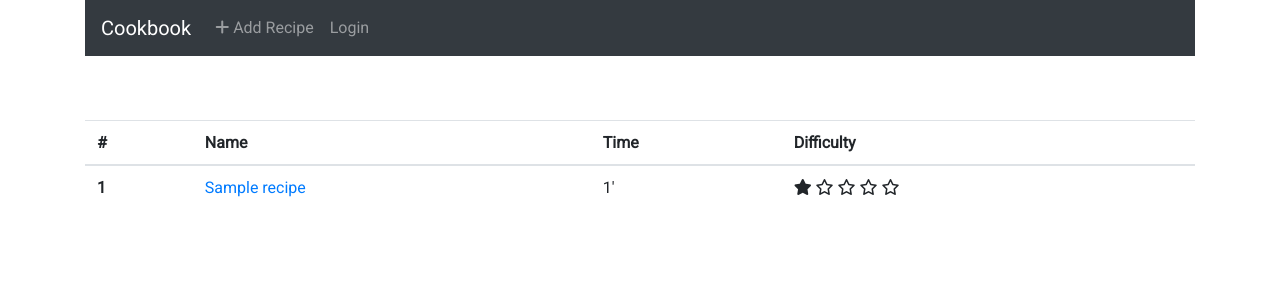
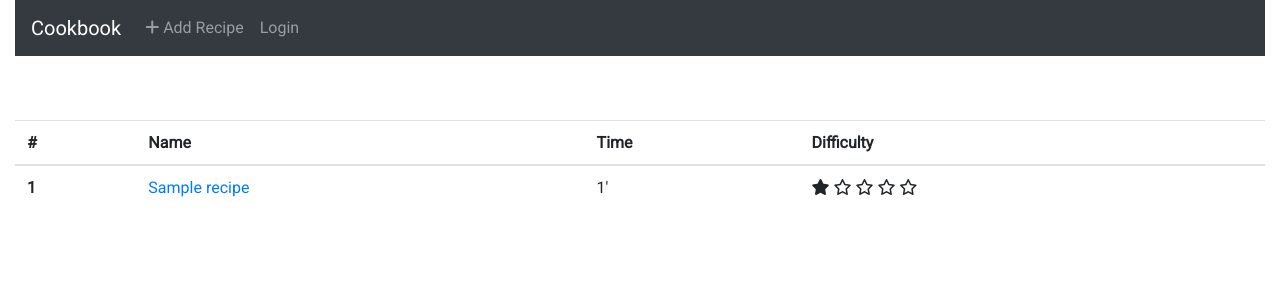
Before and after one commit to pgarr/dinner-roulette, a Flask app: page / in a window 1280 px wide. Shown: the top 300 px of the page. Run offline with Flask 2, Linux system fonts and the light colour scheme; tables that the repository leaves empty hold one stand-in row (values such as "Sample post"); parts of the project's set-up code (start-up, migrations or seed data) failed here and were passed over; some libraries are stand-ins or nearby versions.

Commit message:
container switched to container-fluid

```diff
--- a/flask-app/app/templates/auth/login.html
+++ b/flask-app/app/templates/auth/login.html
@@ -1,7 +1,7 @@
 {% extends "base.html" %}
 
 {% block content %}
-    <div class="container">
+    <div class="container-fluid">
         <div class="row header-top-margin">
             <div class="col-12">
                 <h1>{{ _('Sign In') }}</h1>
--- a/flask-app/app/templates/auth/register.html
+++ b/flask-app/app/templates/auth/register.html
@@ -1,7 +1,7 @@
 {% extends "base.html" %}
 
 {% block content %}
-    <div class="container">
+    <div class="container-fluid">
         <div class="row header-top-margin">
             <div class="col-12">
                 <h1>{{ _('Register') }}</h1>
--- a/flask-app/app/templates/auth/reset_password.html
+++ b/flask-app/app/templates/auth/reset_password.html
@@ -1,7 +1,7 @@
 {% extends "base.html" %}
 
 {% block content %}
-    <div class="container">
+    <div class="container-fluid">
         <div class="row header-top-margin">
             <div class="col-12">
                 <h1>{{ _('Reset Your Password') }}</h1>
--- a/flask-app/app/templates/auth/reset_password_request.html
+++ b/flask-app/app/templates/auth/reset_password_request.html
@@ -1,7 +1,7 @@
 {% extends "base.html" %}
 
 {% block content %}
-    <div class="container">
+    <div class="container-fluid">
         <div class="row header-top-margin">
             <div class="col-12">
                 <h1>{{ _('Reset Password') }}</h1>
--- a/flask-app/app/templates/base.html
+++ b/flask-app/app/templates/base.html
@@ -23,7 +23,7 @@
     </head>
 
     <body>
-    <div class="container">
+    <div class="container-fluid">
         <nav class="navbar navbar-expand-lg navbar-dark bg-dark">
 
             <a class="navbar-brand" href="{{ url_for('main.index') }}">Cookbook</a>
--- a/flask-app/app/templates/errors/401.html
+++ b/flask-app/app/templates/errors/401.html
@@ -1,7 +1,7 @@
 {% extends "base.html" %}
 
 {% block content %}
-     <div class="container">
+     <div class="container-fluid">
         <h1 class="error-msg">{{ _('You are not allowed to do this') }}</h1>
         <p><a href="{{ url_for('main.index') }}">{{ _('Back') }}</a></p>
      </div>
--- a/flask-app/app/templates/errors/404.html
+++ b/flask-app/app/templates/errors/404.html
@@ -1,7 +1,7 @@
 {% extends "base.html" %}
 
 {% block content %}
-     <div class="container">
+     <div class="container-fluid">
         <h1 class="error-msg">{{ _('File Not Found') }}</h1>
         <p><a href="{{ url_for('main.index') }}">{{ _('Back') }}</a></p>
      </div>
--- a/flask-app/app/templates/errors/500.html
+++ b/flask-app/app/templates/errors/500.html
@@ -1,7 +1,7 @@
 {% extends "base.html" %}
 
 {% block content %}
-     <div class="container">
+     <div class="container-fluid">
         <h1 class="error-msg">{{ _('An unexpected error has occurred') }}</h1>
         <p>{{ _('The administrator has been notified. Sorry for the inconvenience!') }}</p>
         <p><a href="{{ url_for('main.index') }}">{{ _('Back') }}</a></p>
--- a/flask-app/app/templates/index.html
+++ b/flask-app/app/templates/index.html
@@ -1,7 +1,7 @@
 {% extends "base.html" %}
 
 {% block content %}
-    <div class="container header-top-margin">
+    <div class="container-fluid header-top-margin">
         <table class="table table-hover">
             <thead>
                 <tr>
--- a/flask-app/app/templates/new-recipe.html
+++ b/flask-app/app/templates/new-recipe.html
@@ -1,7 +1,7 @@
 {% extends "base.html" %}
 
 {% block content %}
-    <div class="container">
+    <div class="container-fluid">
         <div class="row header-top-margin">
             <div class="col-12">
                 {% if title %}
--- a/flask-app/app/templates/recipe.html
+++ b/flask-app/app/templates/recipe.html
@@ -1,7 +1,7 @@
 {% extends "base.html" %}
 
 {% block content %}
-    <div class="container">
+    <div class="container-fluid">
         <div class="row header-top-margin">
 
             <div class="col-md-9 col-sm-11">
```
